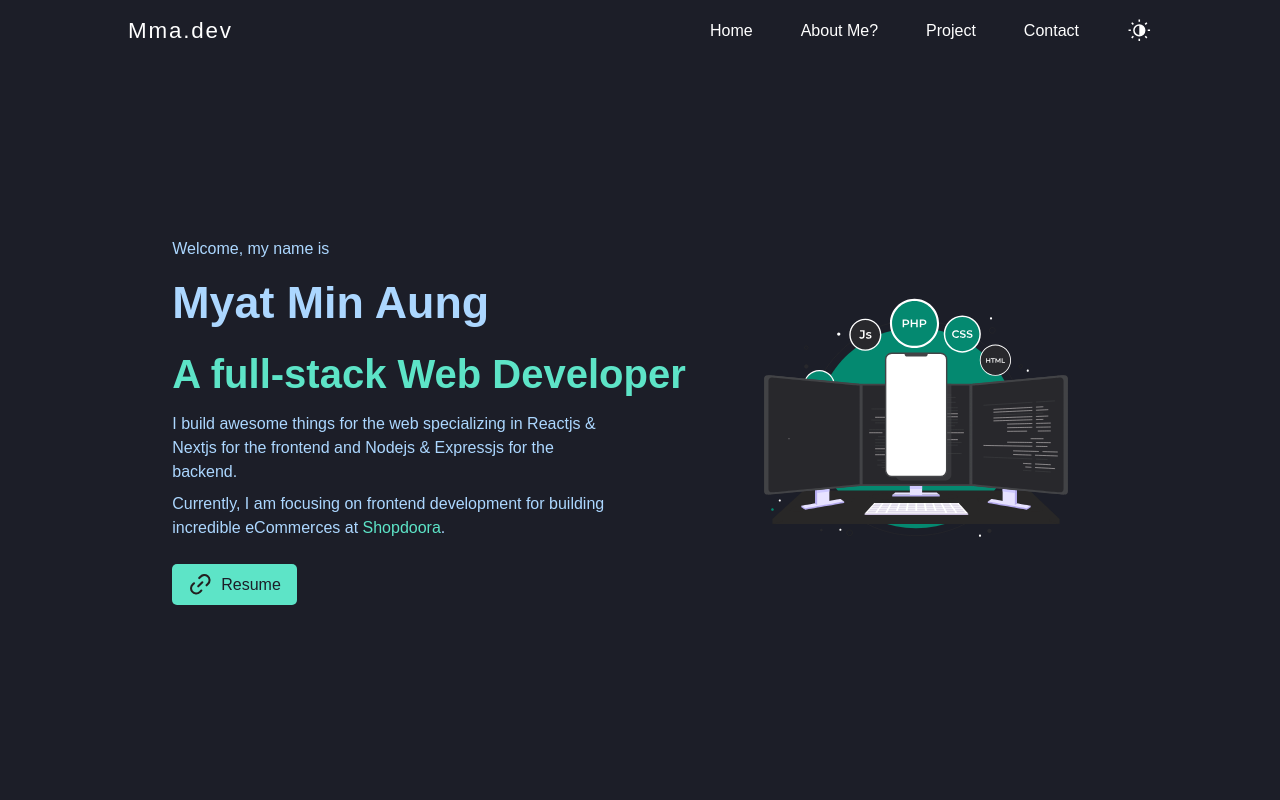
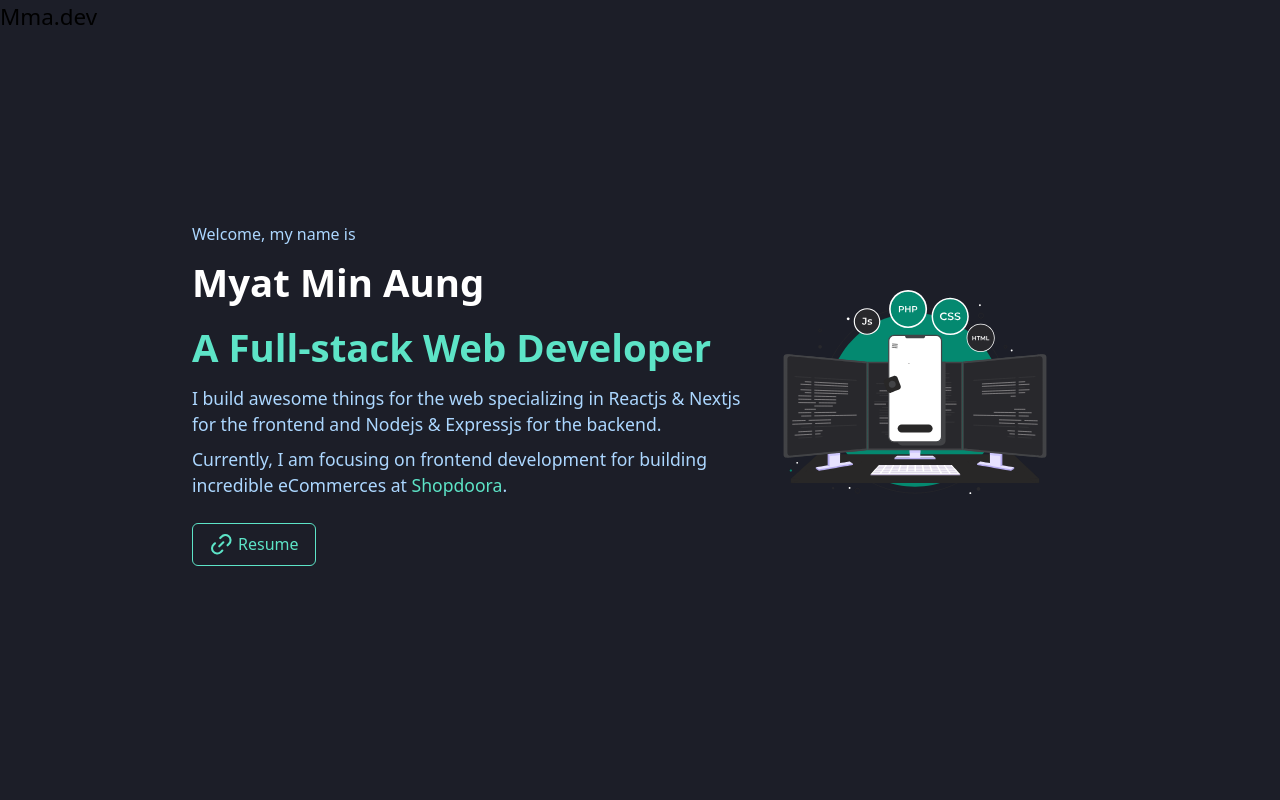
Before and after one commit to myatminag/myatminaung.v1, a Next.js app: page / in a window 1280 px wide. Shown: the top 800 px of the page. Built offline with nearby package versions, Linux system fonts and the light colour scheme.

Commit message:
update: hero section

```diff
--- a/app/page.jsx
+++ b/app/page.jsx
@@ -1,8 +1,6 @@
 "use client"
 
 import { useRef } from "react";
-import Container from "@mui/material/Container";
-import { createTheme, ThemeProvider } from "@mui/material/styles";
 
 import Header from "@/components/navbar/Header";
 import BottomNav from "@/components/navbar/BottomNav";
@@ -13,14 +11,6 @@ import Footer from "@/components/footer";
 import Contact from "@/components/contact";
 import ProjectSection from "@/components/ProjectSection";
 
-const CustomTheme = createTheme({
-    typography: {
-        fontFamily: [
-            "Sarabun", "sans-serif"
-        ].join(",")
-    }
-})
-
 const Home = () => {
 
     const aboutRef = useRef(null);
@@ -29,18 +19,18 @@ const Home = () => {
     const expRef = useRef(null);
 
     return (
-        <ThemeProvider theme={CustomTheme}>
+        <>
             <Header aboutRef={aboutRef} expRef={expRef} contactRef={contactRef} projectRef={projectRef} />
-            <BottomNav aboutRef={aboutRef} expRef={expRef} contactRef={contactRef} projectRef={projectRef} />
-            <Container maxWidth={false} sx={{ padding: 0 }}>
+            {/* <BottomNav aboutRef={aboutRef} expRef={expRef} contactRef={contactRef} projectRef={projectRef} /> */}
+            <main className="px-4 lg:px-0">
                 <HeroSection />
-                <AboutSection aboutRef={aboutRef} />
-                <ExpSection expRef={expRef} />
-                <ProjectSection projectRef={projectRef} />
-                <Contact contactRef={contactRef} />
-            </Container>
-            <Footer />
-        </ThemeProvider>
+                {/* <AboutSection aboutRef={aboutRef} /> */}
+                {/* <ExpSection expRef={expRef} /> */}
+                {/* <ProjectSection projectRef={projectRef} /> */}
+                {/* <Contact contactRef={contactRef} /> */}
+            </main>
+            {/* <Footer /> */}
+        </>
     );
 }
 
--- a/components/AboutSection.jsx
+++ b/components/AboutSection.jsx
@@ -5,6 +5,7 @@ import Stack from "@mui/material/Stack";
 
 import profilePic from "@/assets/myProfile.jpeg";
 import AnimateHeading from "./AnimateHeading";
+import AnimationLottie from "@/lib/animation";
 
 const AboutSection = ({ aboutRef }) => {
     return (
@@ -23,7 +24,7 @@ const AboutSection = ({ aboutRef }) => {
         >
             <Box>
                 <AnimateHeading title={"Biography."} />
-                {/* ----- mobile view ----- */}
+
                 <Stack direction={"column"} spacing={2} marginTop={6} sx={{
                     display: { xs: "block", lg: "none" }
                 }}>
@@ -98,7 +99,6 @@ const AboutSection = ({ aboutRef }) => {
                         </Stack>
                     </Stack>
                 </Stack>
-                {/* ----- web view ----- */}
                 <Stack marginTop={4} sx={{
                     width: "100%",
                     display: { xs: "none", lg: "flex" },
@@ -106,27 +106,8 @@ const AboutSection = ({ aboutRef }) => {
                     justifyContent: { lg: "space-between" },
                     gap: "6rem"
                 }}>
-                    <Box sx={{
-                        width: "280px",
-                        height: "280px",
-                        position: "relative",
-                        border: "1px solid #5de4c7",
-                        borderRadius: "10px",
-                        marginX: "auto"
-                    }}>
-                        <Image
-                            src={profilePic}
-                            alt="profile-pic"
-                            fill
-                            style={{
-                                borderRadius: "10px",
-                            }}
-                        />
-                    </Box>
                     <Stack direction={"column"} spacing={2}>
-                        <Typography color={"#acd7ff"} sx={{
-                            width: { lg: "450px" }
-                        }}>
+                        <Typography color={"#acd7ff"}>
                             I am a full-stack web developer from Yangon, Myanmar. I began to interest in
                             web development with scratch when I firstly learned programming at CS50. After
                             learning over a year, I have a dab hand at both frontend and backend development,
@@ -135,7 +116,7 @@ const AboutSection = ({ aboutRef }) => {
                         <Typography color={"#acd7ff"}>
                             Here is my tech stacks currently working with,
                         </Typography>
-                        <Stack direction={"column"} spacing={1}>
+                        {/* <Stack direction={"column"} spacing={1}>
                             <Typography fontWeight={600} fontSize={"1.3rem"} color={"#5de4c7"}>
                                 Tech stacks currently working with,
                             </Typography>
@@ -177,8 +158,31 @@ const AboutSection = ({ aboutRef }) => {
                             <li style={{ color: "#acd7ff", fontSize: "1.1rem" }}>
                                 2nd year major in mechanical engineering
                             </li>
-                        </Stack>
+                        </Stack> */}
                     </Stack>
+                    <Box width={"400px"} sx={{
+
+                        marginX: "auto"
+                    }}>
+                        <AnimationLottie />
+                    </Box>
+                    {/* <Box sx={{
+                        width: "250px",
+                        height: "250px",
+                        position: "relative",
+                        border: "1px solid #5de4c7",
+                        borderRadius: "10px",
+                        marginX: "auto"
+                    }}>
+                        <Image
+                            src={profilePic}
+                            alt="profile-pic"
+                            fill
+                            style={{
+                                borderRadius: "10px",
+                            }}
+                        />
+                    </Box> */}
                 </Stack>
             </Box>
         </Box>
--- a/components/HeroSection.jsx
+++ b/components/HeroSection.jsx
@@ -1,4 +1,3 @@
-/* eslint-disable react/no-unescaped-entities */
 "use client";
 
 import { useRouter } from "next/navigation";
@@ -14,53 +13,27 @@ const HeroSection = ({ homeRef }) => {
     const router = useRouter();
 
     return (
-        <Box
-            ref={homeRef}
-            minHeight={"90vh"}
-            width={"100vw"}
-            maxWidth={"1240px"}
-            sx={{
-                display: { lg: "flex" },
-                justifyContent: { lg: "center" },
-                alignItems: { lg: "center" },
-                marginX: { lg: "auto" },
-                padding: { xs: "16px" }
-            }}
-        >
-            <Box width={"350px"} sx={{
-                display: { xs: "block", lg: "none" },
-                marginX: "auto"
-            }}>
-                <AnimationLottie />
-            </Box>
-            <Stack direction={"row"} alignItems={"center"}>
-                <Stack direction={"column"} spacing={1} alignItems={"flex-start"}>
-                    <Typography color={"#acd7ff"}>
+        <section ref={homeRef} className="lg:pb-0 lg:px-[15%]">
+            <div className="max-w-[1240px] min-h-[90vh] lg:mx-auto lg:flex lg:justify-center lg:items-center">
+                <div className="block lg:hidden">
+                    <AnimationLottie />
+                </div>
+                <div className="">
+                    <p className="mb-2 text-[#acd7ff]">
                         Welcome, my name is
-                    </Typography>
-                    <Typography color={"#acd7ff"} fontWeight={600} sx={{
-                        fontSize: { xs: "2.3rem", lg: "2.8rem" }
-                    }}>
+                    </p>
+                    <p className="mb-2 text-white font-semibold text-[1.6rem] xl:text-[2.4rem] 2xl:text-[3.2rem]">
                         Myat Min Aung
-                    </Typography>
-                    <Typography color={"#5de4c7"} fontWeight={600} sx={{
-                        fontSize: { xs: "1.6rem", lg: "2.5rem" }
-                    }}>
-                        A full-stack Web Developer
-                    </Typography>
-                    <Typography color={"#acd7ff"} sx={{
-                        width: { lg: "450px" },
-                        fontSize: { xs: "1rem" }
-                    }}>
-                        I build awesome things for the web specializing in Reactjs & Nextjs for the frontend
-                        and Nodejs & Expressjs for the backend.
-                    </Typography>
-                    <Typography color={"#acd7ff"} paddingBottom={2} sx={{
-                        width: { lg: "450px" },
-                        fontSize: { xs: "1rem" }
-                    }}>
-                        Currently, I am focusing on frontend development for building incredible eCommerces
-                        at {" "}
+                    </p>
+                    <p className="mb-2 font-semibold text-[#5de4c7] text-[1.6rem] xl:text-[2.4rem] 2xl:text-[3.2rem]">
+                        A Full-stack Web Developer
+                    </p>
+                    <p className="mb-2 lg:w-[550px] 2xl:w-[650px] text-[#acd7ff] xl:text-[1.1rem] 2xl:text-[1.5rem]">
+                        I build awesome things for the web specializing in Reactjs & Nextjs
+                        for the frontend and Nodejs & Expressjs for the backend.
+                    </p>
+                    <p className="mb-6 lg:w-[550px] 2xl:w-[650px] text-[#acd7ff] xl:text-[1.1em] 2xl:text-[1.5rem]">
+                        Currently, I am focusing on frontend development for building incredible eCommerces at {" "}
                         <a
                             target="_blank"
                             rel="noreferrer"
@@ -69,34 +42,22 @@ const HeroSection = ({ homeRef }) => {
                         >
                             Shopdoora
                         </a>.
-                    </Typography>
-                    <Stack
-                        direction={"row"}
-                        alignItems={"center"}
-                        spacing={1}
-                        bgcolor={"#5de4c7"}
-                        paddingX={"16px"}
-                        paddingY={"8px"}
-                        borderRadius={"5px"}
-                        onClick={() => router.push('/resume.pdf')}
-                        sx={{
-                            cursor: "pointer"
-                        }}
+                    </p>
+                    <button
+                        onClick={() => router.push("/resume.pdf")}
+                        className="flex items-center gap-x-1 px-4 py-2 border rounded-md border-[#5de4c7]"
                     >
                         <ResumeIcon />
-                        <Typography marginLeft={"5px"} fontWeight={500} color={"#1c1e28"}>
+                        <p className="text-[#5de4c7]">
                             Resume
-                        </Typography>
-                    </Stack>
-                </Stack>
-                <Box width={"400px"} sx={{
-                    display: { xs: "none", lg: "block" },
-                    marginLeft: "30px"
-                }}>
+                        </p>
+                    </button>
+                </div>
+                <div className="w-[380px] hidden lg:block">
                     <AnimationLottie />
-                </Box>
-            </Stack>
-        </Box>
+                </div>
+            </div>
+        </section>
     );
 }
 
--- a/components/icons/ResumeIcon.js
+++ b/components/icons/ResumeIcon.js
@@ -8,11 +8,11 @@ const ResumeIcon = () => {
             viewBox="0 0 56 56"
         >
             <path
-                fill="#231F20"
+                fill="#5de4c7"
                 d="M30.5 21.32l-9.18 9.18a2.292 2.292 0 000 3.26 2.294 2.294 0 003.26 0l9.18-9.18a2.305 2.305 0 00-3.26-3.26z"
             ></path>
             <path
-                fill="#231F20"
+                fill="#5de4c7"
                 d="M28.183 39.933l-2.938 2.915a9.639 9.639 0 01-12.806.918 9.179 9.179 0 01-.62-13.61l3.26-3.282a2.294 2.294 0 000-3.258 2.295 2.295 0 00-3.26 0l-2.914 2.937a14.115 14.115 0 00-1.538 18.52 13.908 13.908 0 0020.816 1.378l3.259-3.26a2.304 2.304 0 10-3.26-3.258zM45.12 7.39A14.183 14.183 0 0026.46 8.95l-2.478 2.525a2.503 2.503 0 00-.39 3.695 2.293 2.293 0 003.259 0l2.983-3.006a9.57 9.57 0 0112.783-.918 9.18 9.18 0 01.62 13.655l-3.26 3.282a2.297 2.297 0 000 3.259 2.298 2.298 0 003.26 0l3.259-3.26A13.908 13.908 0 0045.12 7.39z"
             ></path>
         </svg>
--- a/components/navbar/Header.jsx
+++ b/components/navbar/Header.jsx
@@ -43,53 +43,60 @@ const Header = ({ homeRef, aboutRef, projectRef, contactRef }) => {
     }, []);
 
     return (
-        <Stack
-            direction={"row"}
-            justifyContent={"space-between"}
-            alignItems={"center"}
-            position={"sticky"}
-            top={0}
-            paddingY={"10px"}
-            sx={{
-                paddingX: { xs: "16px", lg: "10%" },
-                backgroundColor: changeBgColor ? "rgba( 27, 27, 30, 0.25 )" : "#1c1e28",
-                boxShadow: changeBgColor && "0 8px 32px 0 rgba( 16, 17, 16, 0.25 )",
-                backdropFilter: "blur(10px)",
-                zIndex: 10
-            }}
-        >
-            <Typography fontSize={"1.4rem"} fontWeight={400} letterSpacing={1.8} color={"#FFFFFF"}>
-                Mma.dev
-            </Typography>
-            <Stack direction={"row"} alignItems={"center"} spacing={6}>
-                <Stack direction={"row"} alignItems={"center"} spacing={6} sx={{
-                    display: { xs: "none", md: "none", lg: "flex" }
-                }}>
-                    {navigation.map(data => (
-                        <Typography
-                            onClick={() => handleScroll(data.ref)}
-                            key={data.id}
-                            color={"#FFFFFF"}
-                            sx={{
-                                cursor: "pointer"
-                            }}
-                        >
-                            {data.label}
-                        </Typography>
-                    ))}
-                </Stack>
-                <IconButton
-                    sx={{
-                        px: "0",
-                        '&:hover': {
-                            backgroundColor: "transparent"
-                        }
-                    }}
-                >
-                    <LightIcon />
-                </IconButton>
-            </Stack>
-        </Stack>
+        <nav className="sticky top-0 z-50">
+            <div className="flex items-start justify-between">
+                <p className="text-[1.4rem] font-[400]">
+                    Mma.dev
+                </p>
+            </div>
+        </nav>
+        // <Stack
+        //     direction={"row"}
+        //     justifyContent={"space-between"}
+        //     alignItems={"center"}
+        //     position={"sticky"}
+        //     top={0}
+        //     paddingY={"10px"}
+        //     sx={{
+        //         paddingX: { xs: "16px", lg: "10%" },
+        //         backgroundColor: changeBgColor ? "rgba( 27, 27, 30, 0.25 )" : "#1c1e28",
+        //         boxShadow: changeBgColor && "0 8px 32px 0 rgba( 16, 17, 16, 0.25 )",
+        //         backdropFilter: "blur(10px)",
+        //         zIndex: 10
+        //     }}
+        // >
+        //     <Typography fontSize={"1.4rem"} fontWeight={400} letterSpacing={1.8} color={"#FFFFFF"}>
+        //         Mma.dev
+        //     </Typography>
+        //     <Stack direction={"row"} alignItems={"center"} spacing={6}>
+        //         <Stack direction={"row"} alignItems={"center"} spacing={6} sx={{
+        //             display: { xs: "none", md: "none", lg: "flex" }
+        //         }}>
+        //             {navigation.map(data => (
+        //                 <Typography
+        //                     onClick={() => handleScroll(data.ref)}
+        //                     key={data.id}
+        //                     color={"#FFFFFF"}
+        //                     sx={{
+        //                         cursor: "pointer"
+        //                     }}
+        //                 >
+        //                     {data.label}
+        //                 </Typography>
+        //             ))}
+        //         </Stack>
+        //         <IconButton
+        //             sx={{
+        //                 px: "0",
+        //                 '&:hover': {
+        //                     backgroundColor: "transparent"
+        //                 }
+        //             }}
+        //         >
+        //             <LightIcon />
+        //         </IconButton>
+        //     </Stack>
+        // </Stack>
     );
 }
 
--- a/lib/animation.js
+++ b/lib/animation.js
@@ -1,12 +1,13 @@
 import Lottie from "lottie-react";
-import animation from "@/assets/animation.json";
+
+import Animation from "@/public/animation.json"
 
 const AnimationLottie = () => {
 
     const defaultOptions = {
         loop: true,
         autoplay: true,
-        animationData: animation,
+        animationData: Animation,
         style: {
             zIndex: "-100",
             position: "relative"
```
Also changed, not shown: public/animation.json (renamed from assets/animation.json).
